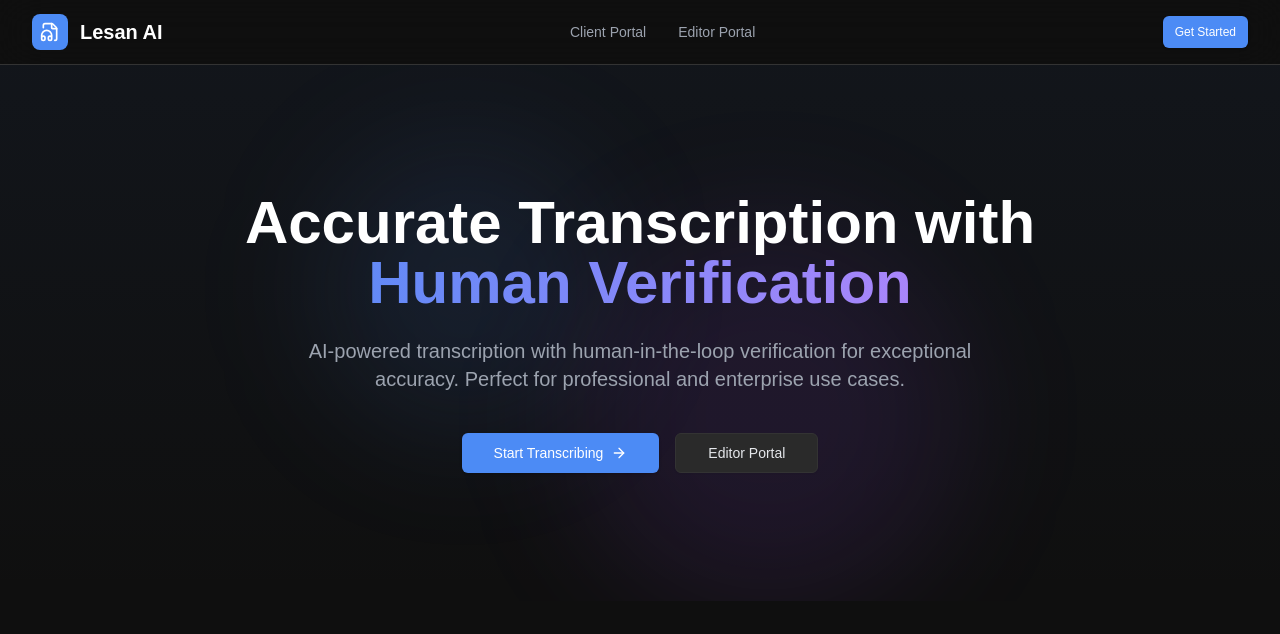
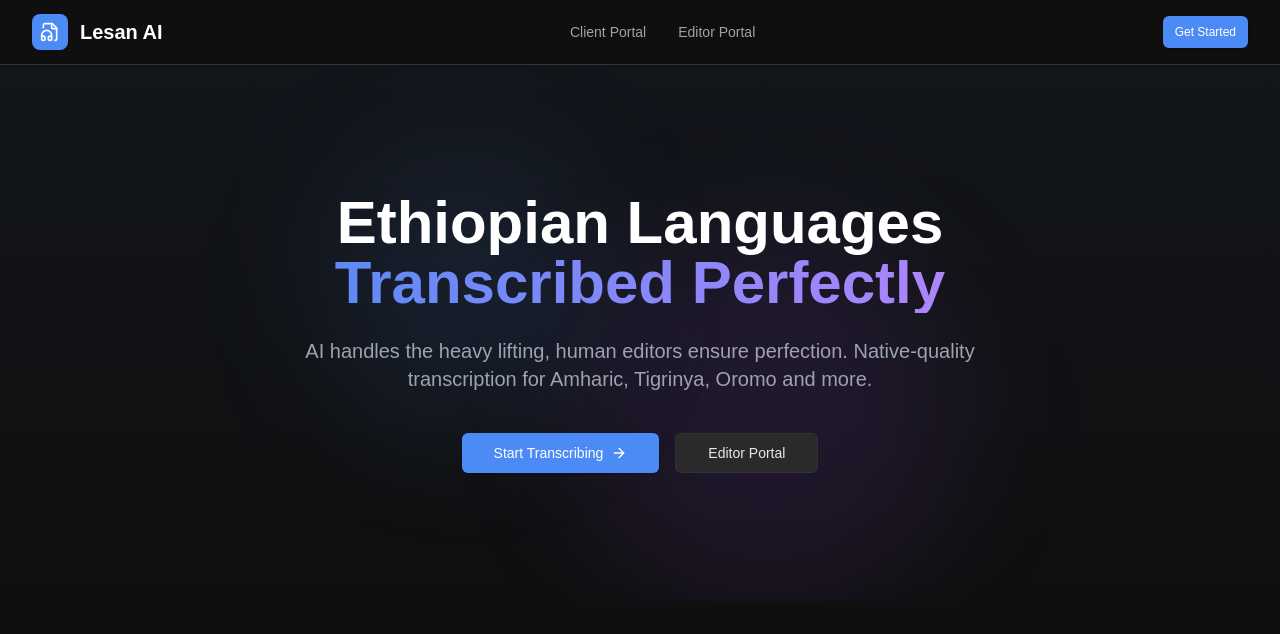
Before and after one commit to eyobai/hitl-editor, a Next.js app: page / in a window 1280 px wide. Shown: the top 634 px of the page. Built offline with nearby package versions, Linux system fonts and the light colour scheme.

Commit message:
cleanup code

```diff
--- a/src/app/page.tsx
+++ b/src/app/page.tsx
@@ -1,11 +1,10 @@
 import Link from "next/link";
-import { FileAudio, Users, Edit3, ArrowRight, Mic, Shield, Zap, Globe } from "lucide-react";
+import { FileAudio, ArrowRight } from "lucide-react";
 import { Button } from "@/components/ui/button";
 
 export default function Home() {
   return (
     <div className="min-h-screen bg-brand-dark">
-      {/* Header */}
       <header className="border-b border-brand-dark-border bg-brand-dark/80 backdrop-blur-xl sticky top-0 z-50">
         <div className="max-w-7xl mx-auto px-4 sm:px-6 lg:px-8">
           <div className="flex items-center justify-between h-16">
@@ -16,10 +15,6 @@ export default function Home() {
               <span className="text-xl font-bold text-white">Lesan AI</span>
             </div>
             <nav className="hidden md:flex items-center gap-8">
-
-              {/* <Link href="#workflow" className="text-sm text-gray-400 hover:text-white transition-colors">
-                Workflow
-              </Link> */}
               <Link href="/client" className="text-sm text-gray-400 hover:text-white transition-colors">
                 Client Portal
               </Link>
@@ -28,9 +23,6 @@ export default function Home() {
               </Link>
             </nav>
             <div className="flex items-center gap-3">
-              {/* <Link href="/client">
-                <Button variant="ghost" size="sm">Sign In</Button>
-              </Link> */}
               <Link href="/client">
                 <Button size="sm">Get Started</Button>
               </Link>
@@ -39,7 +31,6 @@ export default function Home() {
         </div>
       </header>
 
-      {/* Hero Section */}
       <section className="relative overflow-hidden">
         <div className="absolute inset-0 bg-gradient-to-b from-brand-primary/5 to-transparent" />
         <div className="absolute top-20 left-1/4 w-72 h-72 bg-brand-primary/10 rounded-full blur-3xl" />
@@ -49,15 +40,15 @@ export default function Home() {
           <div className="text-center max-w-4xl mx-auto">
 
             <h1 className="text-4xl sm:text-5xl lg:text-6xl font-bold text-white mb-6 leading-tight">
-              Accurate Transcription with
+              Ethiopian Languages
               <span className="block text-transparent bg-clip-text bg-gradient-to-r from-brand-primary to-purple-400">
-                Human Verification
+                Transcribed Perfectly
               </span>
             </h1>
 
             <p className="text-lg lg:text-xl text-gray-400 max-w-2xl mx-auto mb-10">
-              AI-powered transcription with human-in-the-loop verification for exceptional accuracy.
-              Perfect for professional and enterprise use cases.
+              AI handles the heavy lifting, human editors ensure perfection.
+              Native-quality transcription for Amharic, Tigrinya, Oromo and more.
             </p>
 
             <div className="flex flex-col sm:flex-row items-center justify-center gap-4">
@@ -76,42 +67,6 @@ export default function Home() {
           </div>
         </div>
       </section>
-
-
-{/*
-
-      <section id="workflow" className="py-24 border-t border-brand-dark-border">
-        <div className="max-w-7xl mx-auto px-4 sm:px-6 lg:px-8">
-          <div className="text-center mb-16">
-            <h2 className="text-3xl font-bold text-white mb-4">Simple Workflow</h2>
-            <p className="text-gray-400">From submission to verified transcription</p>
-          </div>
-
-          <div className="flex flex-wrap justify-center items-center gap-4 text-sm">
-            <div className="flex items-center gap-3">
-              <span className="w-8 h-8 rounded-full bg-brand-dark-tertiary flex items-center justify-center text-white font-bold">1</span>
-              <span className="px-4 py-2 bg-brand-dark-tertiary text-gray-300 rounded-lg">Submit Audio</span>
-            </div>
-            <ArrowRight className="h-4 w-4 text-gray-600 hidden sm:block" />
-            <div className="flex items-center gap-3">
-              <span className="w-8 h-8 rounded-full bg-blue-500/20 flex items-center justify-center text-blue-400 font-bold">2</span>
-              <span className="px-4 py-2 bg-blue-500/20 text-blue-400 rounded-lg">AI Processing</span>
-            </div>
-            <ArrowRight className="h-4 w-4 text-gray-600 hidden sm:block" />
-            <div className="flex items-center gap-3">
-              <span className="w-8 h-8 rounded-full bg-orange-500/20 flex items-center justify-center text-orange-400 font-bold">3</span>
-              <span className="px-4 py-2 bg-orange-500/20 text-orange-400 rounded-lg">Human Review</span>
-            </div>
-            <ArrowRight className="h-4 w-4 text-gray-600 hidden sm:block" />
-            <div className="flex items-center gap-3">
-              <span className="w-8 h-8 rounded-full bg-green-500/20 flex items-center justify-center text-green-400 font-bold">4</span>
-              <span className="px-4 py-2 bg-green-500/20 text-green-400 rounded-lg font-medium">Verified</span>
-            </div>
-          </div>
-        </div>
-      </section> */}
-
-
     </div>
   );
 }
```
Also changed, not shown: src/app/editor/page.tsx (+0 -7 lines).
